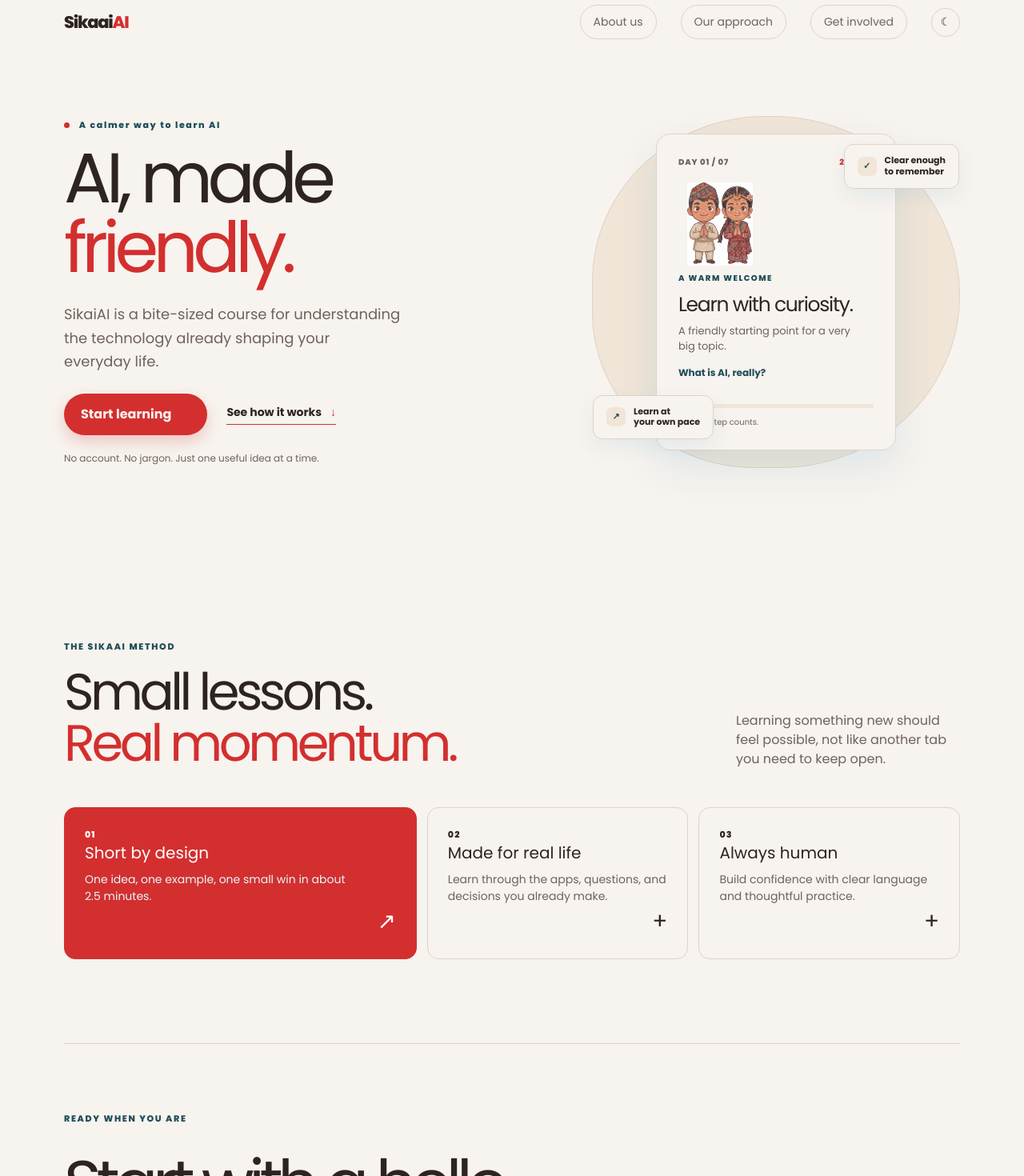
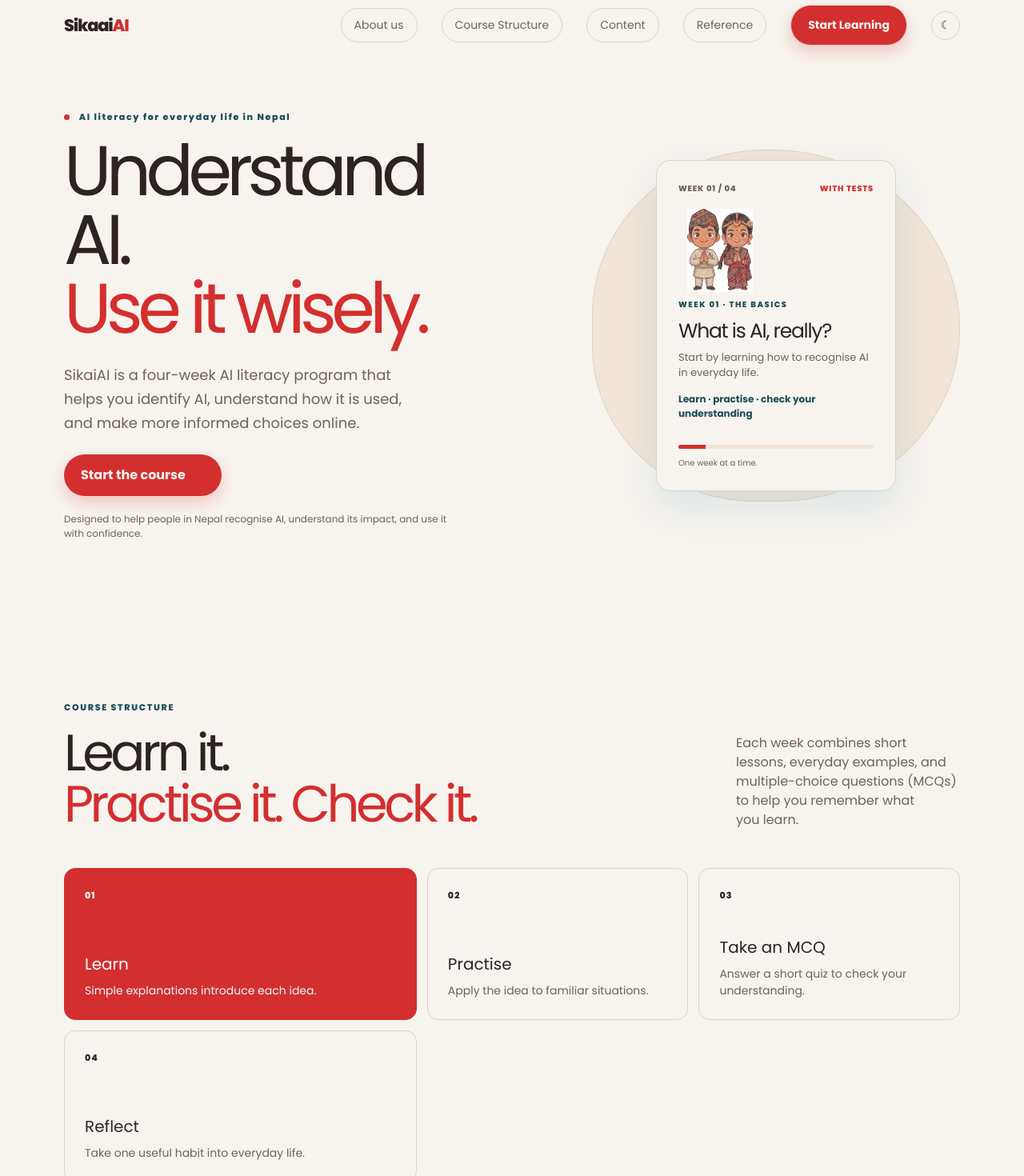
Before and after one commit to National-AI-Literacy-Program/sikaai.org, a Next.js app: page / in a window 1280 px wide. Shown: the part 20-1490 px from the top of the page at 80% size. Built offline with nearby package versions, Linux system fonts and the light colour scheme.

Commit message:
Updated frontend and navbar flow

```diff
--- a/app/components/Header.tsx
+++ b/app/components/Header.tsx
@@ -12,11 +12,17 @@ export default function Header() {
           <a href="#about" className="nav-cta">
             About us
           </a>
+          <a href="#course-structure" className="nav-cta">
+            Course Structure
+          </a>
           <a href="#approach" className="nav-cta">
-            Our approach
+            Content
           </a>
-          <Link href="/involve" className="nav-cta nav-cta-solid">
-            Get involved
+          <a href="#why" className="nav-cta">
+            Reference
+          </a>
+          <Link href="/involve" className="nav-cta nav-cta-solid button button-primary">
+            Start Learning
           </Link>
           <ThemeToggle />
         </nav>
--- a/app/components/LandingPage.tsx
+++ b/app/components/LandingPage.tsx
@@ -1,12 +1,6 @@
 import Image from "next/image";
 import Link from "next/link";
 import Header from "./Header";
-
-const benefits = [
-  ["01", "Short by design", "One idea, one example, one small win in about 2.5 minutes."],
-  ["02", "Made for real life", "Learn through the apps, questions, and decisions you already make."],
-  ["03", "Always human", "Build confidence with clear language and thoughtful practice."],
-];
 
 export default function LandingPage() {
   return (
@@ -14,35 +8,49 @@ export default function LandingPage() {
       <Header />
       <section className="hero shell" id="about">
         <div className="hero-copy">
-          <p className="eyebrow"><span className="eyebrow-dot" /> A calmer way to learn AI</p>
-          <h1>AI, made <span>friendly.</span></h1>
-          <p className="hero-text">SikaiAI is a bite-sized course for understanding the technology already shaping your everyday life.</p>
+          <p className="eyebrow"><span className="eyebrow-dot" /> AI literacy for everyday life in Nepal</p>
+          <h1>Understand AI.<br /><span>Use it wisely.</span></h1>
+          <p className="hero-text">SikaiAI is a four-week AI literacy program that helps you identify AI, understand how it is used, and make more informed choices online.</p>
           <div className="hero-actions">
-            <Link href="/course" className="button button-primary">Start learning <span aria-hidden="true">→</span></Link>
-            <a href="#approach" className="text-link">See how it works <span aria-hidden="true">↓</span></a>
+            <Link href="/course" className="button button-primary">Start the course <span aria-hidden="true">→</span></Link>
           </div>
-          <p className="hero-note">No account. No jargon. Just one useful idea at a time.</p>
+          <p className="hero-note">Designed to help people in Nepal recognise AI, understand its impact, and use it with confidence.</p>
         </div>
         <div className="hero-visual" aria-label="A preview of a SikaiAI lesson">
           <div className="lesson-card">
-            <div className="lesson-top"><span>DAY 01 / 07</span><span className="lesson-time">2.5 MIN</span></div>
+            <div className="lesson-top"><span>WEEK 01 / 04</span><span className="lesson-time">WITH TESTS</span></div>
             <Image className="namaste-art" src="/lesson-art/namaste.svg" alt="Namaste illustration welcoming learners" width={120} height={120} />
-            <p className="lesson-kicker">A WARM WELCOME</p>
-            <h2>Learn with curiosity.</h2>
-            <p>A friendly starting point for a very big topic.</p>
-            <div className="lesson-question">What is AI, really?</div>
+            <p className="lesson-kicker">WEEK 01 · THE BASICS</p>
+            <h2>What is AI, really?</h2>
+            <p>Start by learning how to recognise AI in everyday life.</p>
+            <div className="lesson-question">Learn · practise · check your understanding</div>
             <div className="progress"><span /></div>
-            <span className="progress-label">A small step counts.</span>
+            <span className="progress-label">One week at a time.</span>
           </div>
-          <div className="floating-note note-top"><span>✓</span><p>Clear enough<br />to remember</p></div>
-          <div className="floating-note note-bottom"><span>↗</span><p>Learn at<br />your own pace</p></div>
+        </div>
+      </section>
+      <section className="section course-structure shell" id="course-structure">
+        <div className="section-heading"><div><p className="eyebrow">COURSE STRUCTURE</p><h2>Learn it.<br /><span>Practise it. Check it.</span></h2></div><p>Each week combines short lessons, everyday examples, and multiple-choice questions (MCQs) to help you remember what you learn.</p></div>
+        <div className="rhythm-grid">
+          <article className="rhythm-card rhythm-main"><span className="step-number">01</span><div><h3>Learn</h3><p>Simple explanations introduce each idea.</p></div></article>
+          <article className="rhythm-card"><span className="step-number">02</span><div><h3>Practise</h3><p>Apply the idea to familiar situations.</p></div></article>
+          <article className="rhythm-card"><span className="step-number">03</span><div><h3>Take an MCQ</h3><p>Answer a short quiz to check your understanding.</p></div></article>
+          <article className="rhythm-card"><span className="step-number">04</span><div><h3>Reflect</h3><p>Take one useful habit into everyday life.</p></div></article>
         </div>
       </section>
       <section id="approach" className="section approach shell">
-        <div className="section-heading"><div><p className="eyebrow">THE SIKAAI METHOD</p><h2>Small lessons.<br /><span>Real momentum.</span></h2></div><p>Learning something new should feel possible, not like another tab you need to keep open.</p></div>
-        <div className="rhythm-grid">{benefits.map(([number, title, copy], index) => <article className={`rhythm-card ${index === 0 ? "rhythm-main" : ""}`} key={number}><span className="step-number">{number}</span><div><h3>{title}</h3><p>{copy}</p></div><span className="card-arrow" aria-hidden="true">{index === 0 ? "↗" : "+"}</span></article>)}</div>
+        <div className="section-heading"><div><p className="eyebrow">FOUR-WEEK JOURNEY</p><h2>Build confidence<br /><span>one module at a time.</span></h2></div><p>Move from recognising AI to making thoughtful, responsible choices.</p></div>
+        <div className="rhythm-grid">
+          <article className="rhythm-card rhythm-main"><span className="step-number">01</span><div><h3>What is AI?</h3><p>Recognise AI in everyday tools and services.</p></div></article>
+          <article className="rhythm-card"><span className="step-number">02</span><div><h3>AI and information</h3><p>Understand recommendations, generated content, and misinformation.</p></div></article>
+          <article className="rhythm-card"><span className="step-number">03</span><div><h3>AI and decisions</h3><p>See how AI can affect work, privacy, and opportunity.</p></div></article>
+          <article className="rhythm-card"><span className="step-number">04</span><div><h3>Use AI responsibly</h3><p>Build safer habits and make informed choices.</p></div></article>
+        </div>
       </section>
-      <section className="landing-invite shell"><p className="eyebrow">READY WHEN YOU ARE</p><h2>Start with a hello.<br /><span>Then start learning.</span></h2><Link href="/involve" className="button button-primary">Get involved first <span aria-hidden="true">→</span></Link></section>
+      <section className="section why-section shell" id="why">
+        <div className="section-heading"><div><p className="eyebrow">WHY ARE WE DOING THIS?</p><h2>AI is already<br /><span>part of everyday life.</span></h2></div><p>SikaiAI helps learners ask better questions, protect their information, and make confident choices as AI becomes more common.</p></div>
+        <div className="section-heading"><div><p className="eyebrow">REFERENCES</p><h2>Learn from<br /><span>trusted guidance.</span></h2></div><p>This course is informed by digital literacy and responsible AI guidance from UNESCO, UNICEF, and the OECD.</p></div>
+      </section>
       <footer className="site-footer landing-footer shell"><p>© 2026 SikaiAI</p><p>Learn AI. One small lesson at a time.</p></footer>
     </main>
   );
```
